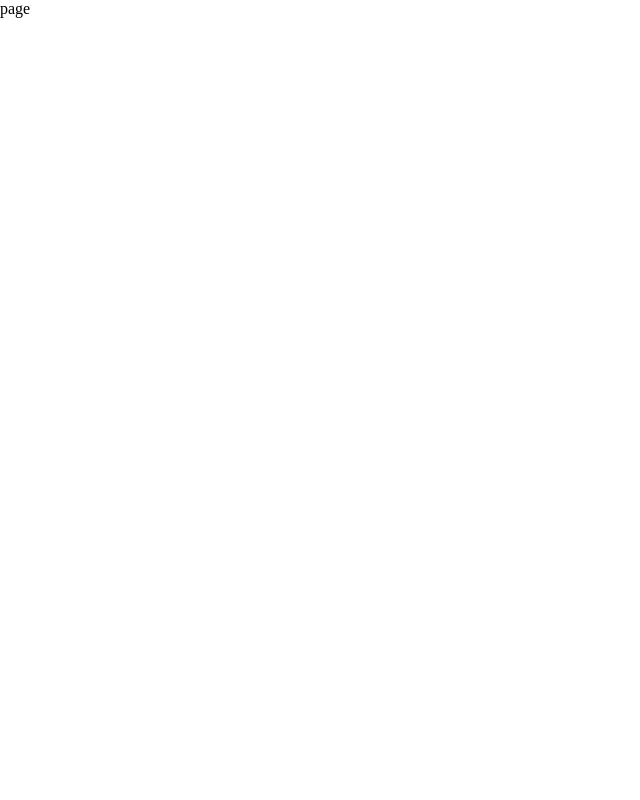
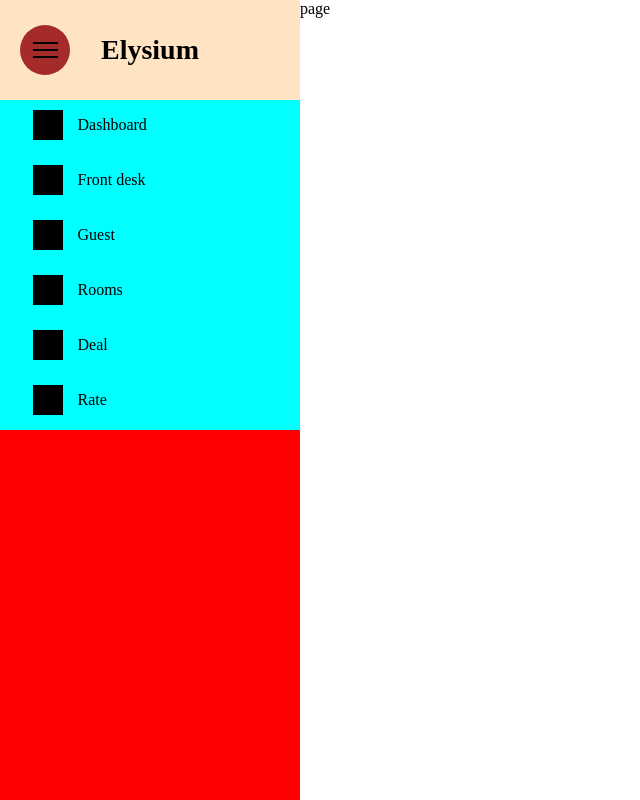
Before and after one commit to Abdullah-Khalil123/Elysium, a Next.js app: page / in a window 1280 px wide. Shown: the whole page, without its empty margins (0-640 px from the left). Built offline with nearby package versions, Linux system fonts and the light colour scheme.

Commit message:
first commit

```diff
--- /dev/null
+++ b/src/SideNav/SideNav.module.css
@@ -0,0 +1,104 @@
+.SideNav{
+    background-color: red;
+    width: 300px;
+    height: 100vh;
+    position: relative;
+    overflow: hidden;
+
+    transition: 0.2s;
+}
+
+.logo{
+    position: relative;
+    font-size: 28px;
+    height: 100px;
+    display: flex;
+    align-items: center;
+    justify-content: center;
+    background-color: bisque;
+}
+
+.listBox{
+    display: flex;
+    flex-direction: column;
+    justify-content: center;
+    align-items: center;
+    list-style: none;
+    background-color: aqua;
+}
+
+.listBox li{
+
+    border-radius: 10px;
+    display: flex;
+    width: 85%;
+    align-items: center;
+    height: 50px;
+    margin-bottom: 5px;
+    padding-left: 20px;
+}
+.listBox li:hover{
+    background-color: rgb(22, 88, 211);
+}
+
+.listBox .Icons{
+    margin-right: 15px;
+    height: 30px;
+    width: 30px;
+    background-color: black;
+}
+.button{
+    position: absolute;
+    width: 50px;
+    height: 50px;
+    background-color:  brown;
+    border-radius: 50%;
+    left: 15%;
+    top: 50%;
+    transform: translate(-50%,-50%);
+
+    display: flex;
+    justify-content: center;
+    align-items: center;
+
+}
+
+.button:hover{
+    background-color: red;
+}
+
+.SideNavButton{
+    position: relative;
+    width: 50%;
+    height: 2px;
+    background-color: black;
+}
+
+.SideNavButton::after,.SideNavButton::before {
+    content: '';
+    position: absolute;
+    background-color: black;
+    width: 100%;
+    height: 100%;
+}
+
+.SideNavButton::after{
+    bottom: 7px;
+}
+
+.SideNavButton::before{
+    top: 7px;
+}
+.Extended{
+    width: 0;
+}
+
+@media screen and (max-width: 700px){
+    .SideNav{
+        position: absolute;
+        width: 100%;
+    }
+    .Extended{
+        width: 0;
+    }
+}
--- /dev/null
+++ b/src/SideNav/index.tsx
@@ -0,0 +1,45 @@
+"use client";
+import React, { useState } from "react";
+import style from "./SideNav.module.css";
+const Footer = () => {
+  const [extended, setextended] = useState(true);
+
+  const list = ["Dashboard", "Front desk", "Guest", "Rooms", "Deal", "Rate"];
+  return (
+    <>
+      {extended ? null : <NavButton value={extended} setState={setextended} />}
+      <div className={`${style.SideNav} ${extended ? null : style.Extended}`}>
+        <h2 className={style.logo}>
+          <NavButton value={extended} setState={setextended} />
+          Elysium
+        </h2>
+        <ul className={style.listBox}>
+          {list.map((item) => (
+            <li>
+              <div className={style.Icons}></div>
+              {item}
+            </li>
+          ))}
+        </ul>
+      </div>
+    </>
+  );
+};
+interface NavButtonProps {
+  setState: React.Dispatch<React.SetStateAction<boolean>>;
+  value: boolean;
+}
+
+const NavButton: React.FC<NavButtonProps> = ({ setState, value }) => {
+  return (
+    <div
+      className={style.button}
+      onClick={() => setState(!value)}
+      style={!value ? { top: "50px", left: "50px" } : {}}
+    >
+      <div className={style.SideNavButton}></div>
+    </div>
+  );
+};
+
+export default Footer;
--- a/src/app/globles.css
+++ b/src/app/globles.css
@@ -1,4 +1,8 @@
+*{
+    margin: 0;
+    padding: 0;
+}
+
 body{
-    margin: 0;
-    margin: 0;
+    display: flex;
 }
--- a/src/app/layout.tsx
+++ b/src/app/layout.tsx
@@ -1,4 +1,5 @@
 import type { Metadata } from "next";
+import SideNav from "../SideNav";
 import "./globles.css";
 
 export const metadata: Metadata = {
@@ -13,7 +14,10 @@
 }>) {
   return (
     <html lang="en">
-      <body>{children}</body>
+      <body>
+        <SideNav />
+        {children}
+      </body>
     </html>
   );
 }
```
Also changed, not shown: src/app/Footer/index.tsx (deleted), src/app/Footer/page.module.css (deleted).
